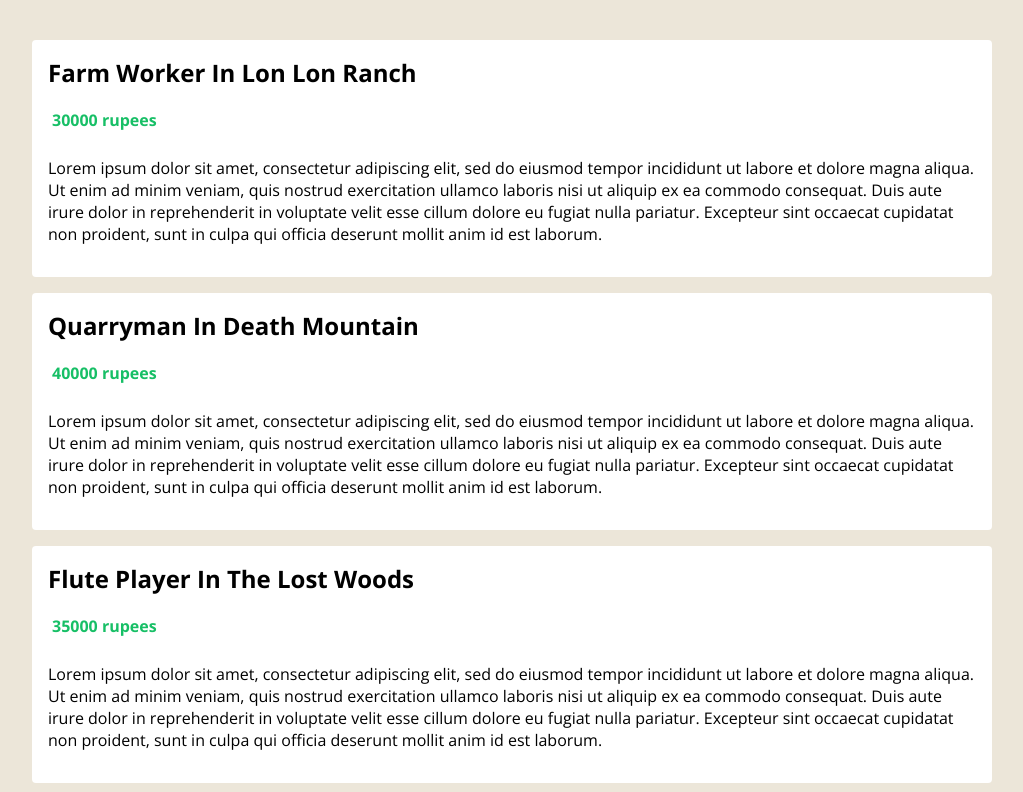
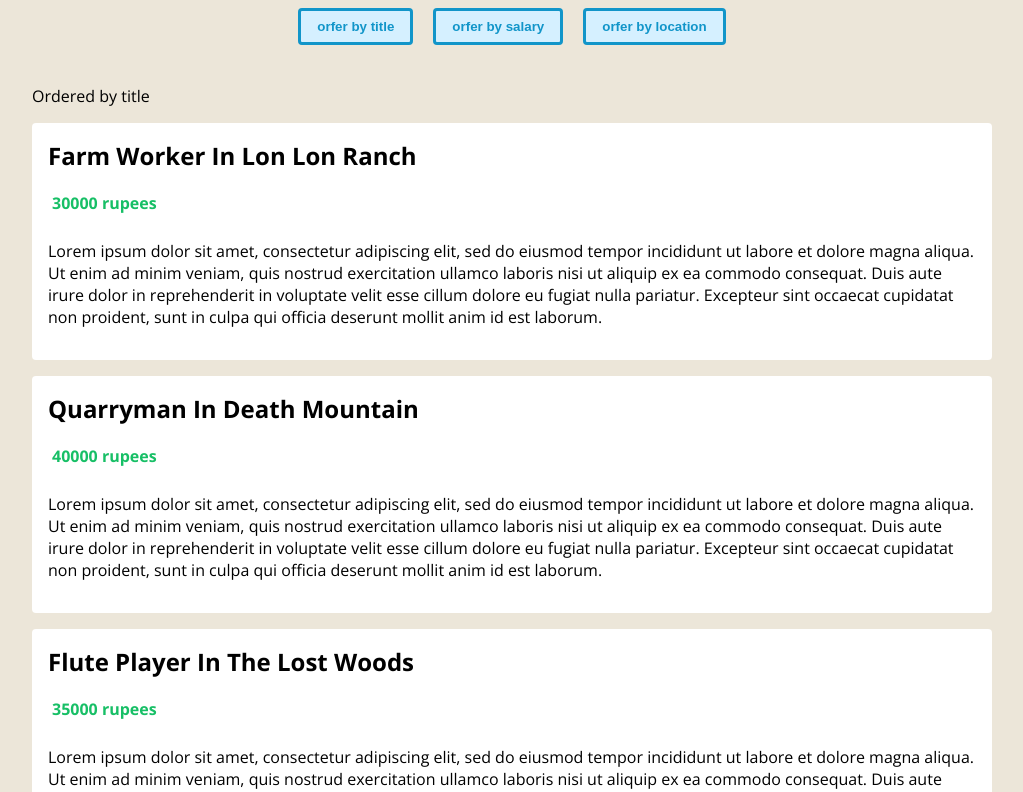
Before and after one commit to e205723/typescript_with_vue_setup, a Vue app in the folder application/: page / in a window 1280 px wide. Shown: the top 792 px of the page, without its empty margins (128-1151 px from the left). Built offline with nearby package versions, Linux system fonts and the light colour scheme.

Commit message:
Functions

```diff
--- a/application/src/App.vue
+++ b/application/src/App.vue
@@ -1,6 +1,13 @@
 <template>
   <div class="app">
-    <JobList :jobs="jobs" />
+    <header>
+      <div class="ordr">
+        <button @click="handleClick('title')">orfer by title</button>
+        <button @click="handleClick('salary')">orfer by salary</button>
+        <button @click="handleClick('location')">orfer by location</button>
+      </div>
+    </header>
+    <JobList :jobs="jobs" :order="order" />
   </div>
 </template>
 
@@ -8,6 +15,7 @@
 import { defineComponent, ref } from 'vue';
 import JobList from './components/JobsList.vue'
 import Job from './types/Job'
+import OrderTerm from './types/OrderTerm'
 
 export default defineComponent({
   name: 'App',
@@ -20,11 +28,32 @@
       { title: 'fisherman', location: 'lake hylia', salary: 21000, id: '4' },
       { title: 'prison guard', location: 'gerudo valley', salary: 32000, id: '5' }
     ])
+    const order = ref<OrderTerm>('title')
 
-    return { jobs }
+    const handleClick = (term: OrderTerm) => {
+      order.value = term
+    }
+
+    return { jobs, handleClick, order }
   }
 });
 </script>
 
 <style>
+  header {
+    text-align: center;
+  }
+  header .order {
+    margin-top: 20px;
+  }
+  button {
+    margin: 0 10px;
+    color: #1195c9;
+    border: 3px solid #1195c9;
+    background: #d5f0ff;
+    padding: 8px 16px;
+    border-radius: 4px;
+    cursor: pointer;
+    font-weight: bold;
+  }
 </style>
--- a/application/src/components/JobsList.vue
+++ b/application/src/components/JobsList.vue
@@ -1,5 +1,6 @@
 <template>
   <div class="job-list">
+    <p>Ordered by {{ order }}</p>
     <ul>
       <li v-for="job in jobs" :key="job.id">
         <h2>{{ job.title }} in {{ job.location }}</h2>
@@ -17,12 +18,17 @@
 <script lang="ts">
 import { defineComponent, PropType } from 'vue'
 import Job from '@/types/Job'
+import OrderTerm from '@/types/OrderTerm'
 
 export default defineComponent({
   props: {
     jobs: {
       required: true,
       type: Array as PropType<Job[]>
+    },
+    order: {
+      required: true,
+      type: String as PropType<OrderTerm>
     }
   }
 })
--- /dev/null
+++ b/application/src/types/OrderTerm.ts
@@ -0,0 +1,3 @@
+type OrderTerm = 'location' | 'title' | 'salary'
+
+export default OrderTerm
```
